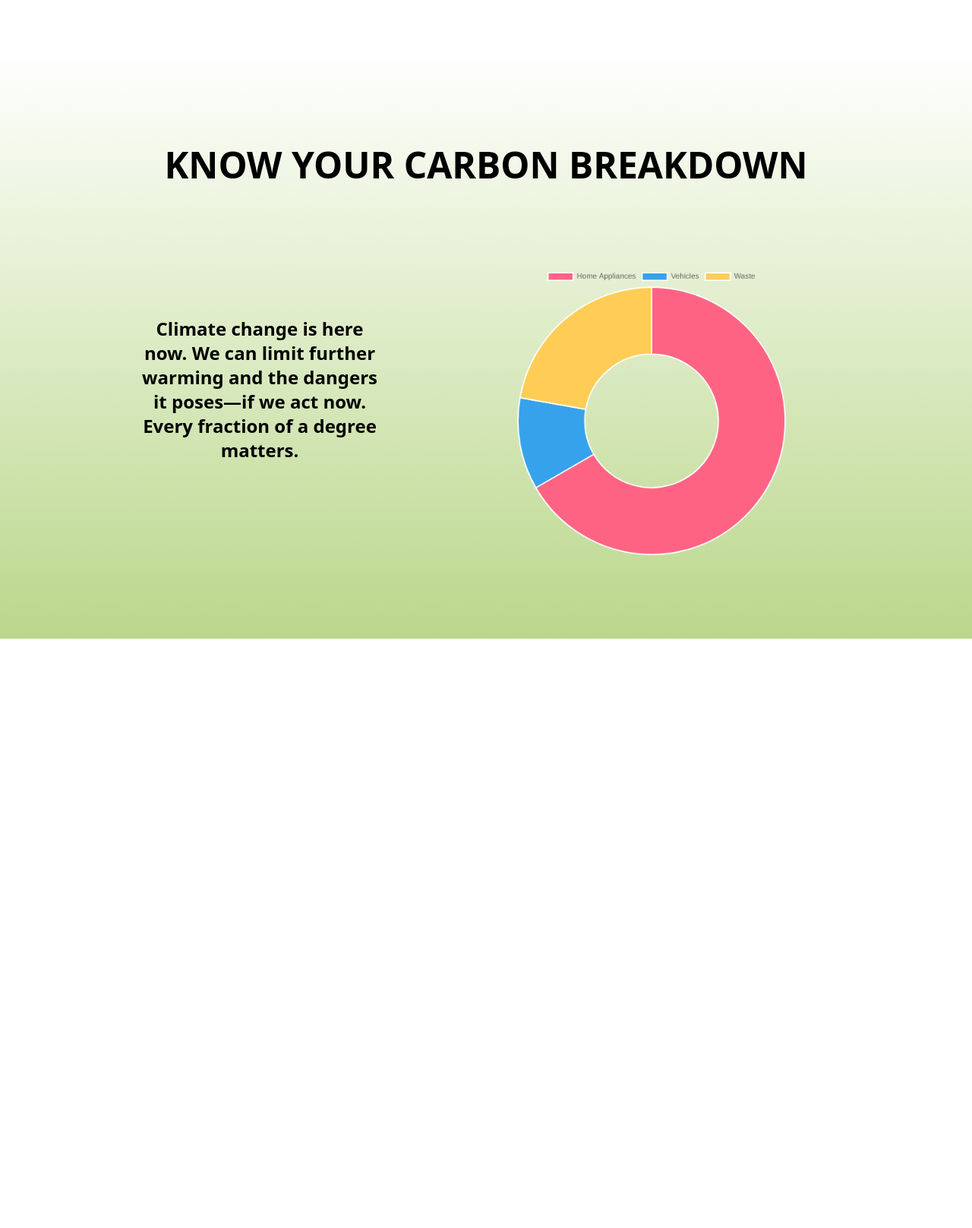
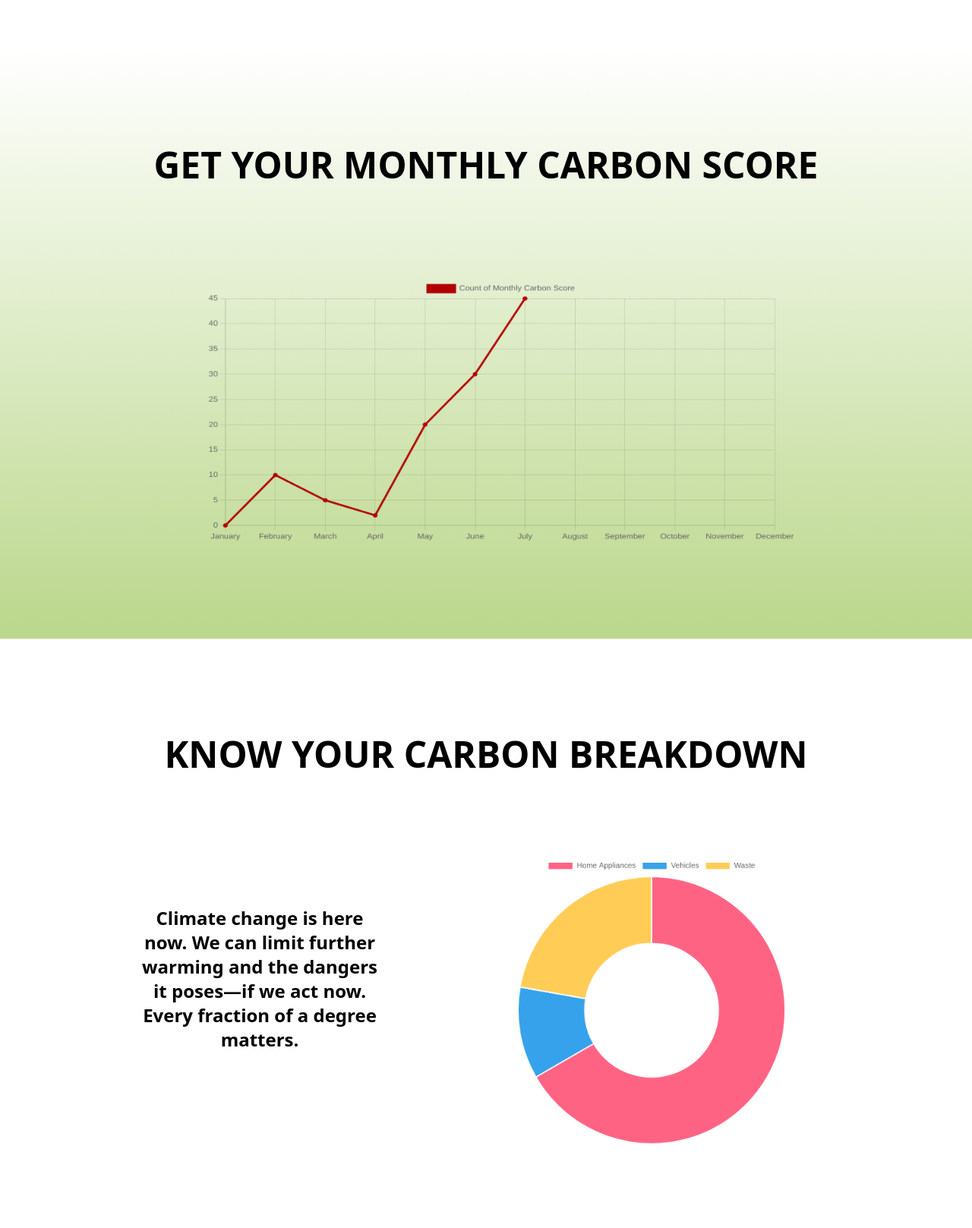
Before and after one commit to omkar3602/carbon-score-predictor, a Django app: template mainapp/templates/mainapp/home.html in a window 1280 px wide. Shown: the part 1201-2818 px from the top of the page at 76% size. Before the commit the page ends 2042 px from the top, so only its background shows below. Run offline with Django 3.2, Linux system fonts and the light colour scheme; the template is opened without the code that fills it, so the values that code supplies are empty; some libraries are stand-ins or nearby versions.

Commit message:
add line chart

```diff
--- a/mainapp/templates/mainapp/home.html
+++ b/mainapp/templates/mainapp/home.html
@@ -5,82 +5,94 @@
 
 {% block content %}
 
-  <div class="pl-10 pb-16 flex relative justify-between h-[600px] overflow-hidden smooth-scroll" style="background-color:rgb(137,189,43);background:linear-gradient(0deg, rgb(186,215,139) 0%, white 100%);">
+  <div class="pl-10 pb-16 flex relative justify-between h-[600px] overflow-hidden smooth-scroll"
+    style="background-color:rgb(137,189,43);background:linear-gradient(0deg, rgb(186,215,139) 0%, white 100%);">
     <div class="w-1/2">
-      <h1 class="text-left text-black text-8xl font-bold pt-[200px] drop-shadow-lg">Conserve <span class="text-green-900">Our Nature</span>
+      <h1 class="text-left text-black text-8xl font-bold pt-[200px] drop-shadow-lg">Conserve <span
+          class="text-green-900">Our Nature</span>
       </h1>
       <h1 class="text-left text-gray-700 font-normal text-2xl pt-2 pb-10 ">Cut Carbon and care for the planet</h1>
-
     </div>
-    <img
-      src="{% static 'images/banner_img.png' %}"
-      class="float-right h-3/4 absolute top-[120px] right-[-150px]"
-      alt="Idea"
-      />
+    <img src="{% static 'images/banner_img.png' %}" class="float-right h-3/4 absolute top-[120px] right-[-150px]"
+      alt="Idea" />
   </div>
   <div class="h">
     {% comment %} <img src="{% static 'images/bg-img.jpg' %}" class="object-cover w-full " alt=""> {% endcomment %}
   </div>
   <div id="carbon_score" class="mt-16">
-    <!-- <h3 class="py-4  text-center text-green-700 text-4xl font-bold pt-16 drop-shadow-lg  hover:underline-offset-8">
-      Calculate your Carbon score</h3> -->
-
     <div class="flex flex-row gap-4 p-16 mx-28">
-
       <img class="flex-1 h-56 md:h-auto object-cover w-1/2 py-8" src="{% static 'images/carbon_score.jpeg' %}" alt="" />
       <div class=" flex-2">
         <div class=" p-6 flex flex-col justify-center items-center text-center">
           <h5 class="text-gray-900 text-3xl font-bold font-medium mb-2">CALCULATE YOUR CARBON SCORE</h5>
           <br><br>
           <p class="text-gray-700 text-base mb-4">
-                The carbon score is a measure of the environmental impact of a product or service in terms of its carbon footprint.
-                Carbon scores are just one aspect of a product or service's environmental impact, and may not capture other important considerations such as resource depletion, water use, or biodiversity loss. However, they can be a useful tool for consumers who are interested in reducing their carbon footprint and mitigating the impacts of climate change.
+            The carbon score is a measure of the environmental impact of a product or service in terms of its carbon
+            footprint.
+            Carbon scores are just one aspect of a product or service's environmental impact, and may not capture other
+            important considerations such as resource depletion, water use, or biodiversity loss. However, they can be a
+            useful tool for consumers who are interested in reducing their carbon footprint and mitigating the impacts of
+            climate change.
           </p>
-                <a href="{% url 'homeappliances' %}" class="w-64 mt-6 bg-green-700 hover:bg-black text-white font-semibold hover:text-green-500 py-2 px-4 border border-green-500 hover:border-transparent rounded inline-flex items-center justify-around">
-                    Check Carbon Score <svg xmlns="http://www.w3.org/2000/svg" viewBox="0 0 448 512" class="w-5 h-5 fill-current text-white hover:fill-green-700">
-                      <path d="M190.5 66.9l22.2-22.2c9.4-9.4 24.6-9.4 33.9 0L441 239c9.4 9.4 9.4 24.6 0 33.9L246.6 467.3c-9.4 9.4-24.6 9.4-33.9 0l-22.2-22.2c-9.5-9.5-9.3-25 .4-34.3L311.4 296H24c-13.3 0-24-10.7-24-24v-32c0-13.3 10.7-24 24-24h287.4L190.9 101.2c-9.8-9.3-10-24.8-.4-34.3z"/></svg>
+          <a href="{% url 'homeappliances' %}"
+            class="w-64 mt-6 bg-green-700 hover:bg-black text-white font-semibold hover:text-green-500 py-2 px-4 border border-green-500 hover:border-transparent rounded inline-flex items-center justify-around">
+            Check Carbon Score <svg xmlns="http://www.w3.org/2000/svg" viewBox="0 0 448 512"
+              class="w-5 h-5 fill-current text-white hover:fill-green-700">
+              <path
+                d="M190.5 66.9l22.2-22.2c9.4-9.4 24.6-9.4 33.9 0L441 239c9.4 9.4 9.4 24.6 0 33.9L246.6 467.3c-9.4 9.4-24.6 9.4-33.9 0l-22.2-22.2c-9.5-9.5-9.3-25 .4-34.3L311.4 296H24c-13.3 0-24-10.7-24-24v-32c0-13.3 10.7-24 24-24h287.4L190.9 101.2c-9.8-9.3-10-24.8-.4-34.3z" />
+            </svg>
           </a>
         </div>
       </div>
     </div>
-
-  </div>
-
-  <div class="text-center " style="background-color:rgb(137,189,43);background:linear-gradient(0deg, rgb(186,215,139) 0%, white 100%);">
-    <h1 class="font-bold text-5xl pt-32">KNOW YOUR CARBON BREAKDOWN</h1>
-  <div class="pl-10 pb-14 flex relative justify-between h-[600px] overflow-hidden smooth-scroll flex flex-row gap-4 mx-28" >
-    <div class="p-6 flex flex-col justify-center items-center text-center">
-     <h2 class="font-semibold text-2xl text-black-200 font-roboto">Climate change is here now. We can limit further warming and the dangers it poses—if we act now.
-      Every fraction of a degree matters.</h2>
   </div>
 
 
-      <div class="flex flex-1 h-56 md:h-auto object-cover w-1/2 m-5 mx-20 flex justify-center items-center " style="position: relative; height:70vh; width:90vw">
-        <canvas class="p-10 " id="chartDoughnut1"></canvas>
+<!-- line chart -->
+<div class="text-center "
+    style="background-color:rgb(137,189,43);background:linear-gradient(0deg, rgb(186,215,139) 0%, white 100%);">
+    <h1 class="font-bold text-5xl pt-32">GET YOUR MONTHLY CARBON SCORE</h1>
+    <div
+      class="pl-10 pb-14 flex relative justify-between h-[600px] overflow-hidden smooth-scroll flex flex-row gap-4 mx-28">
+      <div class="flex flex-1 h-56 md:h-auto object-cover w-1/2 m-5 mx-20 flex justify-center items-center "
+        style="position: relative; height:70vh; width:90vw">
+        <canvas class="p-10" id="chartLine"></canvas>
       </div>
-
     </div>
   </div>
 
-
-
-
+  <!-- donughnut chart -->
+  <div class="text-center ">
+    <h1 class="font-bold text-5xl pt-32">KNOW YOUR CARBON BREAKDOWN</h1>
+    <div
+      class="pl-10 pb-14 flex relative justify-between h-[600px] overflow-hidden smooth-scroll flex flex-row gap-4 mx-28">
+      <div class="p-6 flex flex-col justify-center items-center text-center">
+        <h2 class="font-semibold text-2xl text-black-200 font-roboto">Climate change is here now. We can limit further
+          warming and the dangers it poses—if we act now.
+          Every fraction of a degree matters.</h2>
+      </div>
+      <div class="flex flex-1 h-56 md:h-auto object-cover w-1/2 m-5 mx-20 flex justify-center items-center "
+        style="position: relative; height:70vh; width:90vw">
+        <canvas class="p-10 " id="chartDoughnut1"></canvas>
+      </div>
+    </div>
+  </div>
 
   <script>
-    function dynamicColors() {
-      var r = Math.floor(Math.random() * 255);
-      var g = Math.floor(Math.random() * 255);
-      var b = Math.floor(Math.random() * 255);
-      return "rgba(" + r + "," + g + "," + b + ", 0.5)";
-    }
+    // function dynamicColors() {
+    //   var r = Math.floor(Math.random() * 255);
+    //   var g = Math.floor(Math.random() * 255);
+    //   var b = Math.floor(Math.random() * 255);
+    //   return "rgba(" + r + "," + g + "," + b + ", 0.5)";
+    // }
 
-    function poolColors(a) {
-      var pool = [];
-      for (i = 0; i < a; i++) {
-        pool.push(dynamicColors());
-      }
-      return pool;
-    }
+    // function poolColors(a) {
+    //   var pool = [];
+    //   for (i = 0; i < a; i++) {
+    //     pool.push(dynamicColors());
+    //   }
+    //   return pool;
+    // }
     const dataDoughnut1 = {
     labels: [
       "Home Appliances",
@@ -120,6 +132,32 @@
       console.log(type);
       chartBar.update();
     };
+    //line chart
+
+    const labels = ["January", "February", "March", "April", "May", "June",
+    "July","August","September","October","November","December"];
+    const data = {
+      labels: labels,
+      datasets: [
+        {
+          label: "Count of Monthly Carbon Score",
+          backgroundColor: "hsl(0, 100%, 35%)",
+          borderColor: "hsl(0, 100%, 35%)",
+          data: [0, 10, 5, 2, 20, 30, 45],
+        },
+      ],
+    };
+
+    const configLineChart = {
+      type: "line",
+      data,
+      options: {},
+    };
+
+    var chartLine = new Chart(
+      document.getElementById("chartLine"),
+      configLineChart
+    );
   </script>
 
  {% endblock content %}
```
Lines whose indentation alone changed are shown as unchanged.
